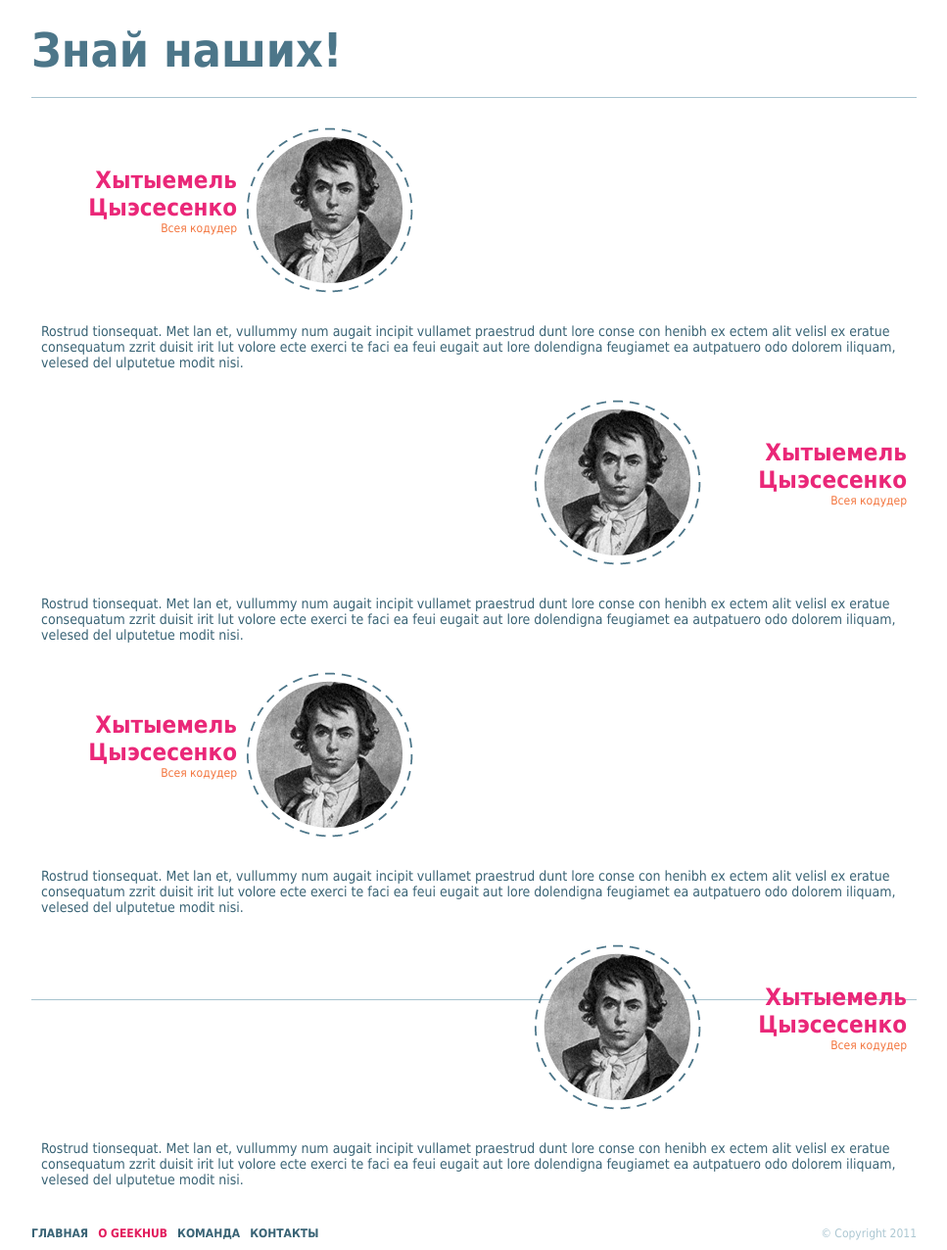
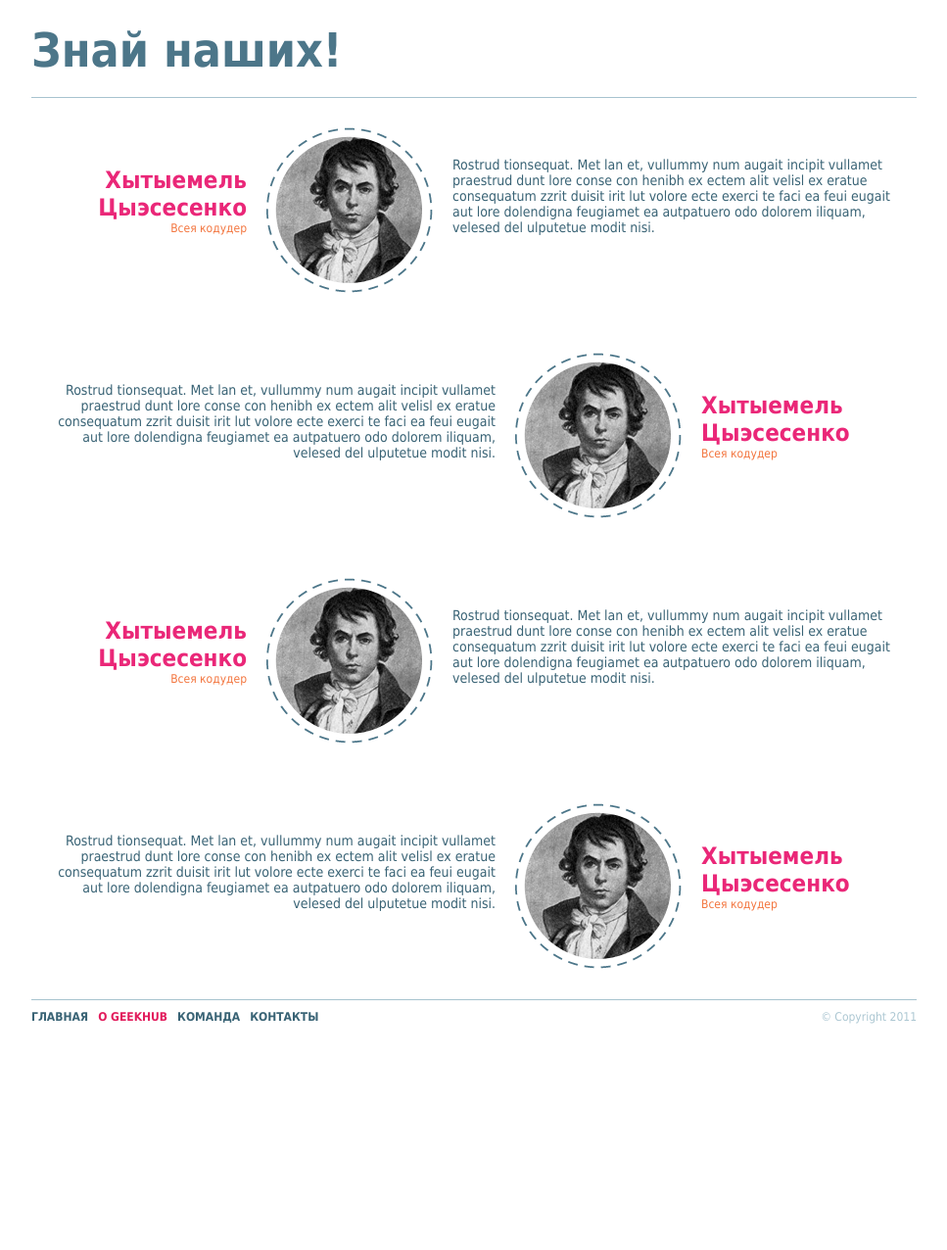
Before and after one commit to ascer/sergey-lesechko, a PHP site: page / in a window 1280 px wide. Shown: the part 108-1384 px from the top of the page at 98% size, without its empty margins (156-1123 px from the left). After the commit the page ends 1153 px from the top, so only its background shows below. Run offline with PHP 8.4, Linux system fonts and the light colour scheme.

Commit message:
Some changes...

```diff
--- a/lesson008/styles/styles.css
+++ b/lesson008/styles/styles.css
@@ -94,10 +94,14 @@ li.act			{ color: #E21D5D !important;}
 
 #content .left-fl	{ float:left; }
 #content .right-fl	{ float:right; }
-#content div	{ width:200px; text-align:right; padding:40px 10px; }
+#content div	{ width:200px; text-align:right; padding:40px 20px; }
+#content div.left-fl	{ text-align:right; }
+#content div.right-fl	{ text-align:left; }
+#content p.right-fl	{ text-align:right; }
+#content p.left-fl	{ text-align:left; }
 #content h3		{ color:#EA2778; font-size:24px; }
 #content span	{ color:#F3753E; }
-#content p		{ display:block; font-size:14px; padding:30px 10px; size:100px; }
+#content p		{ display:block; font-size:14px; padding:30px 20px; width:450px; }
 
 /* SIDEBAR */
 
```
